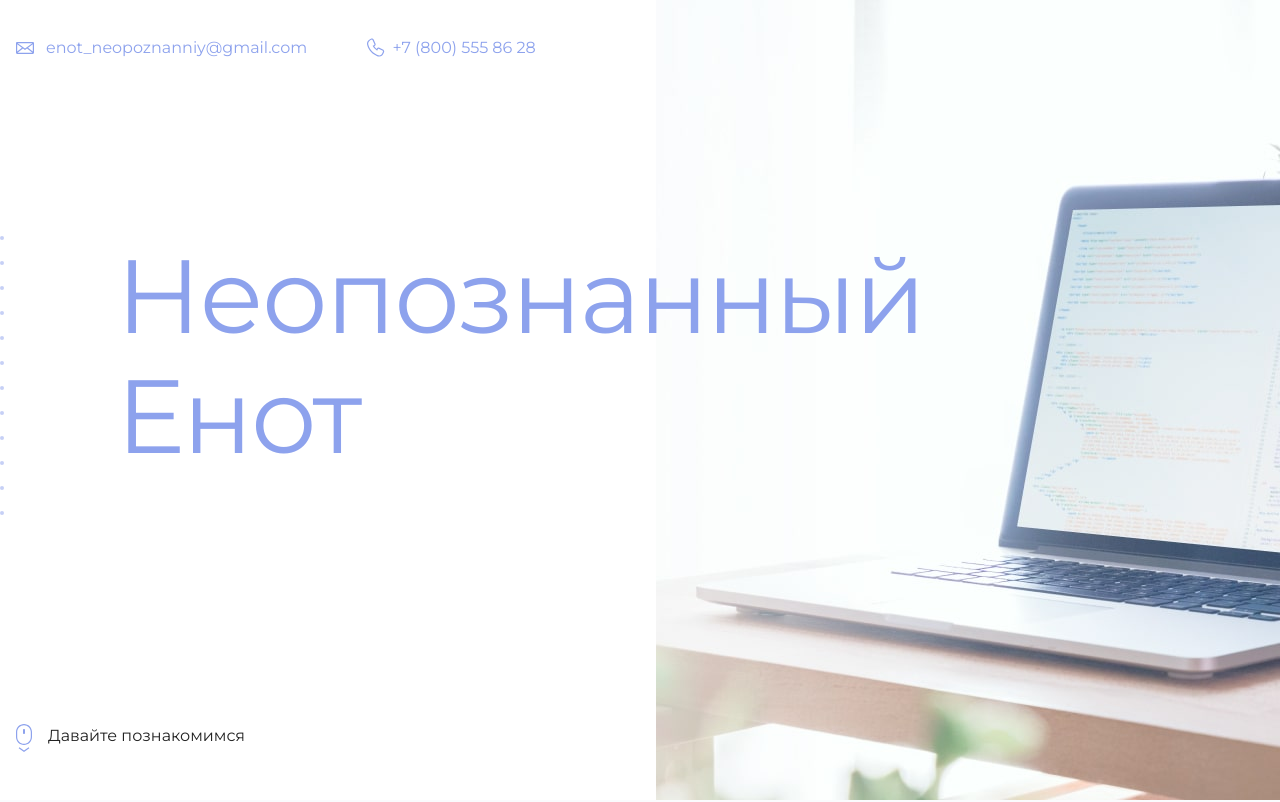
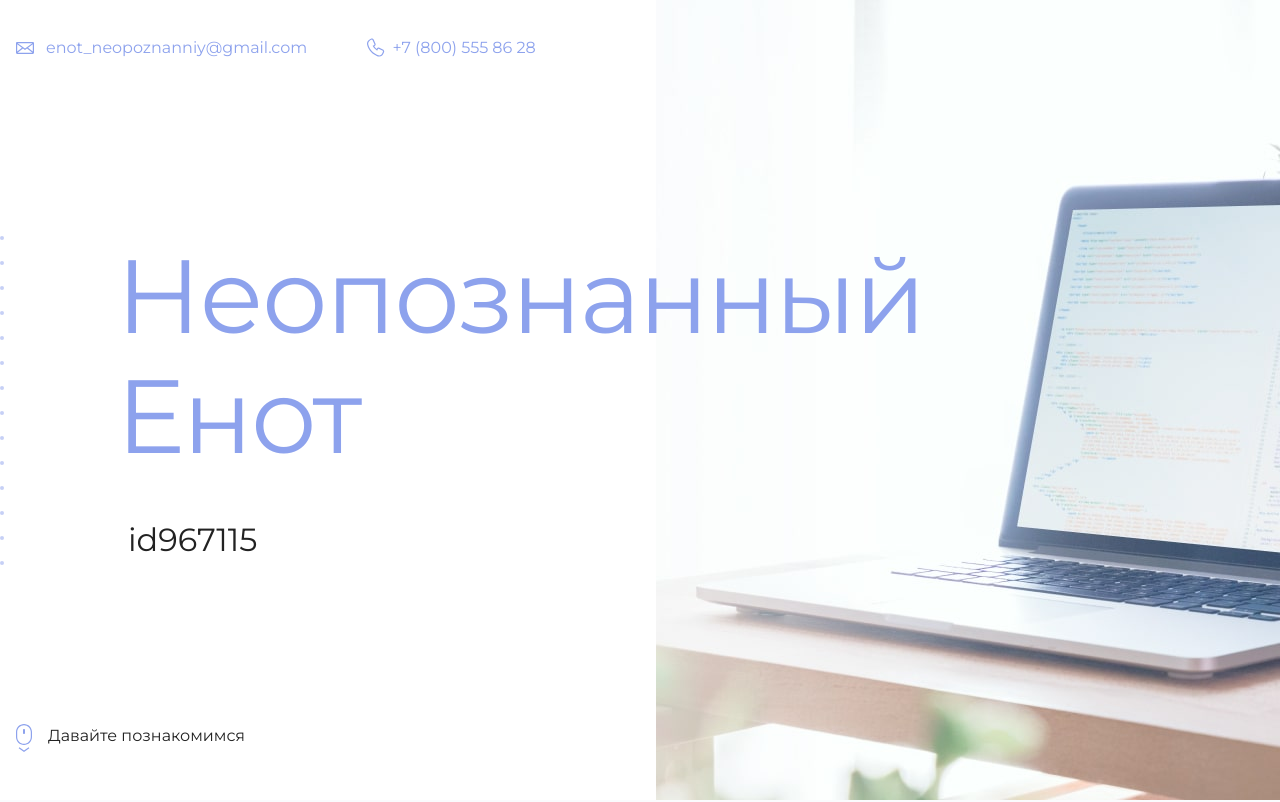
Before and after one commit to idKoala/my-site, a plain HTML site: page index.html in a window 1280 px wide. Shown: the top 802 px of the page. Drawn offline with Linux system fonts and the light colour scheme.

Commit message:
ID added
Добавлен id пользователя

```diff
--- a/index.html
+++ b/index.html
@@ -19,7 +19,7 @@
       <section class="hero-image">
         <div class="container">
           <h1 class="heading">Неопознанный Енот</h1>
-          <p><!-- Тут ваш id на сайте Академии --></p>
+          <p>id967115</p>
         </div>
       </section>
 
```
